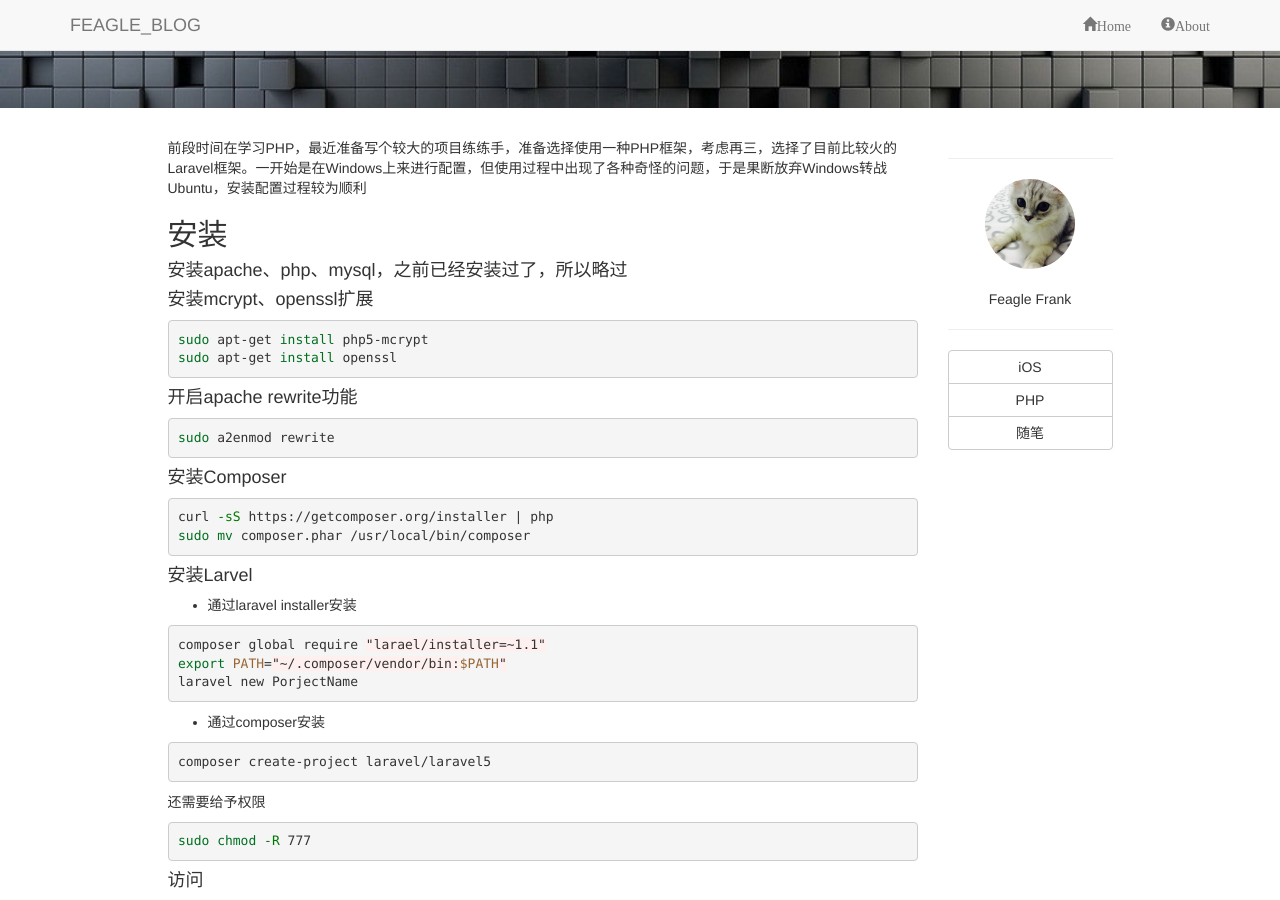
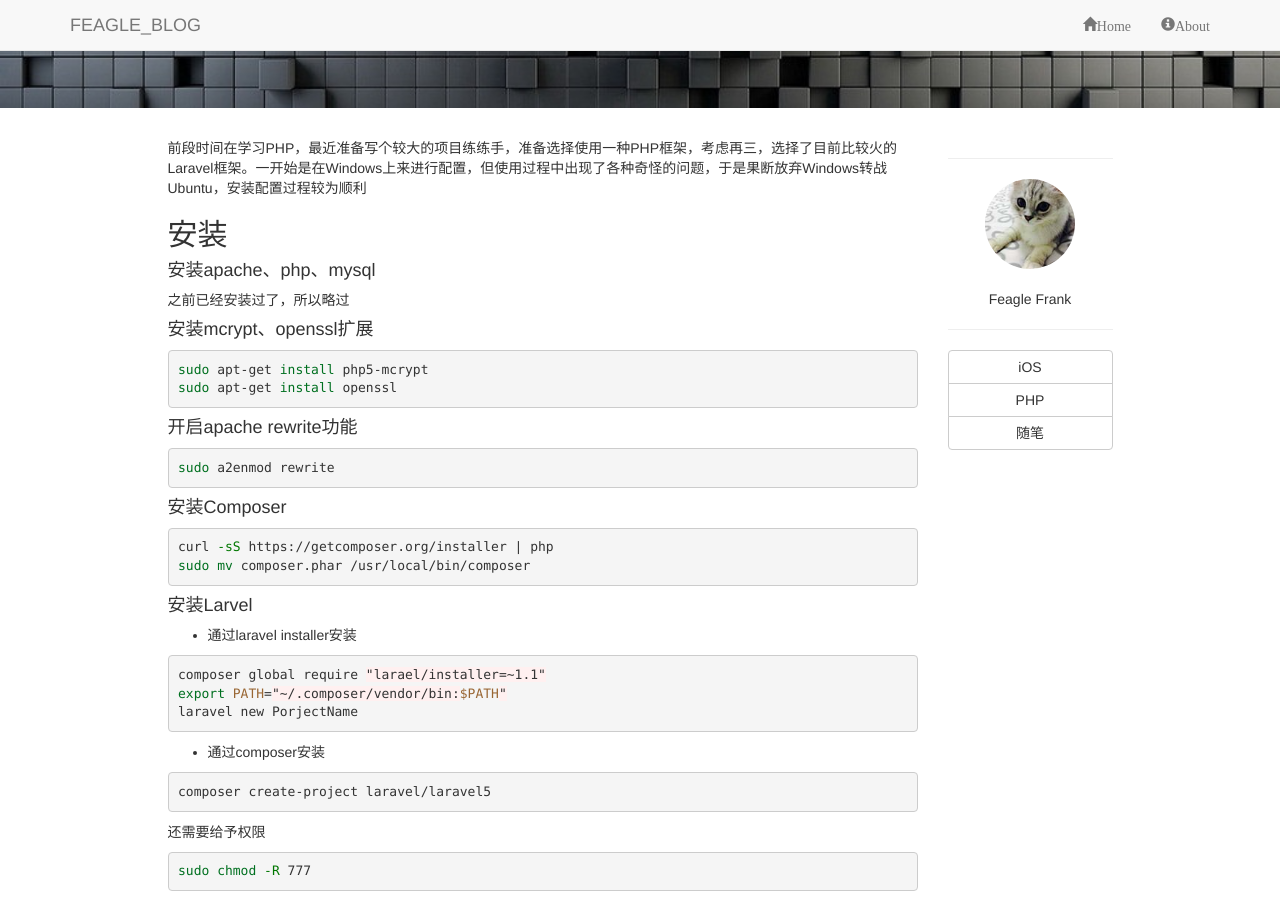
Before and after one commit to FeagleFrank/feaglefrank.github.io, a Jekyll site: the page built from _posts/2016-04-14-Hello-Lavavel.markdown, in a window 1280 px wide and 900 px high, scrolled down 364 px. Built offline with Jekyll 4.4.1, drawn with Linux system fonts in a browser that asks for light colours.

```diff
--- a/_posts/2016-04-14-Hello-Lavavel.markdown
+++ b/_posts/2016-04-14-Hello-Lavavel.markdown
@@ -8,7 +8,8 @@ subtitle: "初识PHP Laravel框架"
 
 ## 安装 #
 
-#### 安装apache、php、mysql，之前已经安装过了，所以略过
+#### 安装apache、php、mysql
+之前已经安装过了，所以略过
 
 #### 安装mcrypt、openssl扩展
 {% highlight shell %}
```
Also changed, not shown: image/hp.jpg.
